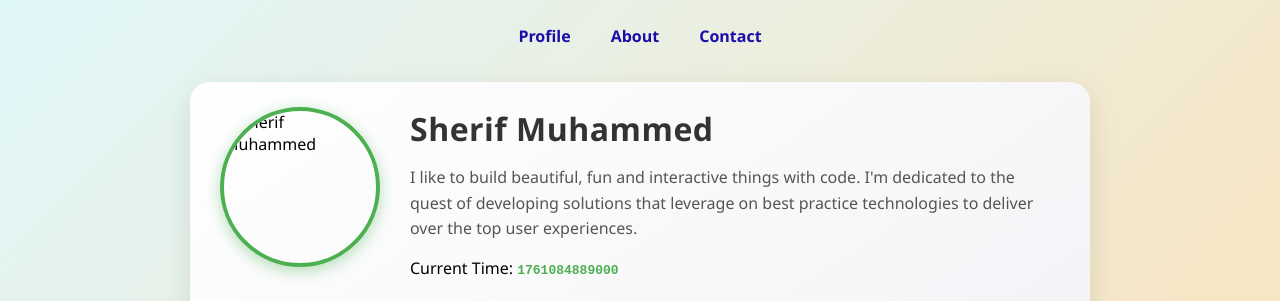
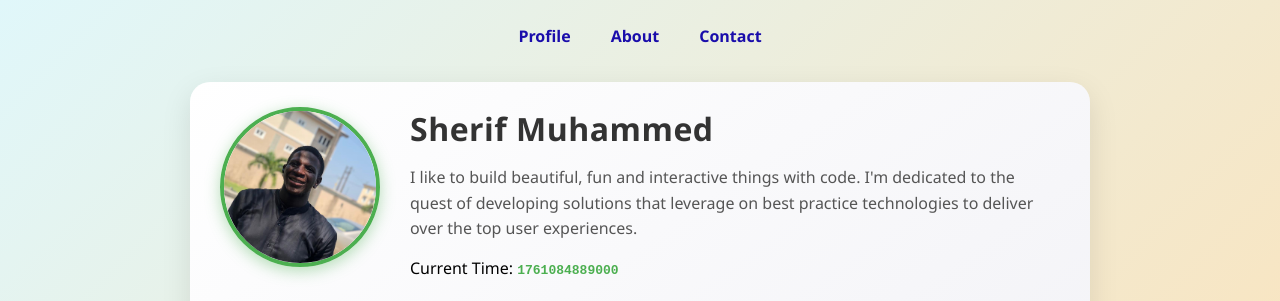
Before and after one commit to Muashef/HNG-Stage0-Profile-card, a plain HTML site: page index.html in a window 1280 px wide. Shown: the top 301 px of the page. Drawn offline with Linux system fonts and the light colour scheme; the site is published under a folder, as on GitHub Pages, so addresses that start at the root find nothing.

Commit message:
fixed image issue

```diff
--- a/index.html
+++ b/index.html
@@ -17,7 +17,7 @@
     <main class="container">
         <article data-testid="test-profile-card">
             <figure>
-                <img src="/assets/moh.jpg" alt="Sherif Muhammed" data-testid="test-user-avatar">
+                <img src="./assets/moh.jpg" alt="Sherif Muhammed" data-testid="test-user-avatar">
             </figure>
 
             <header>
```
